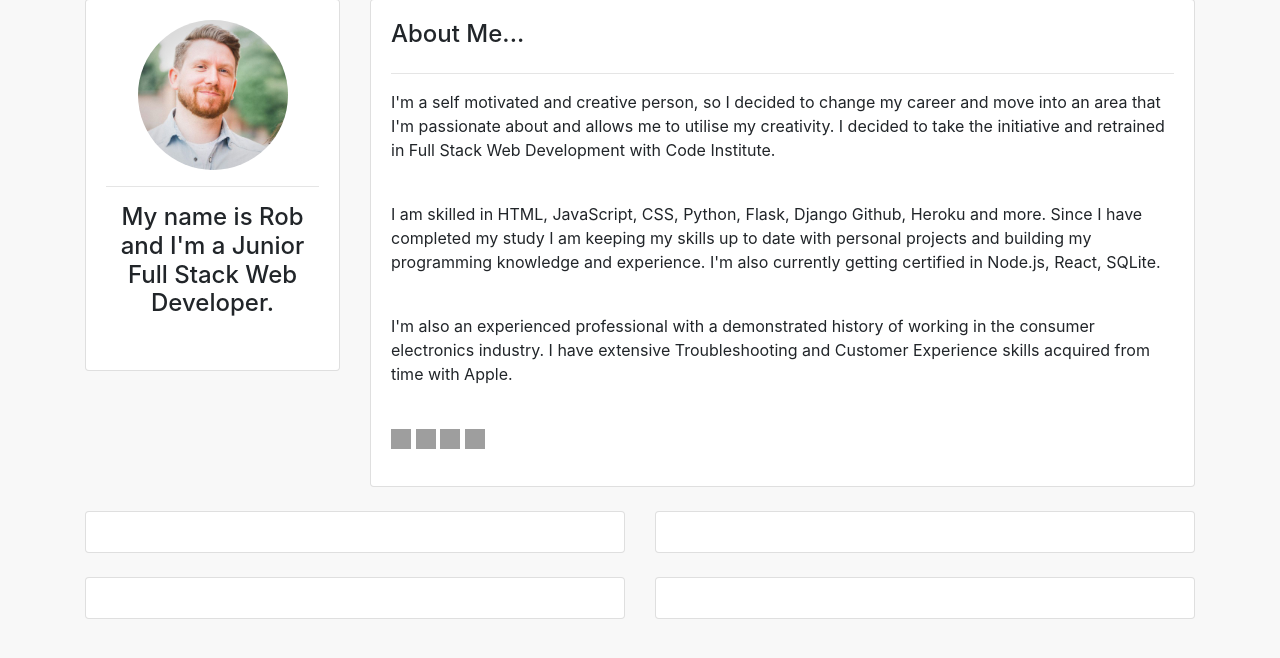
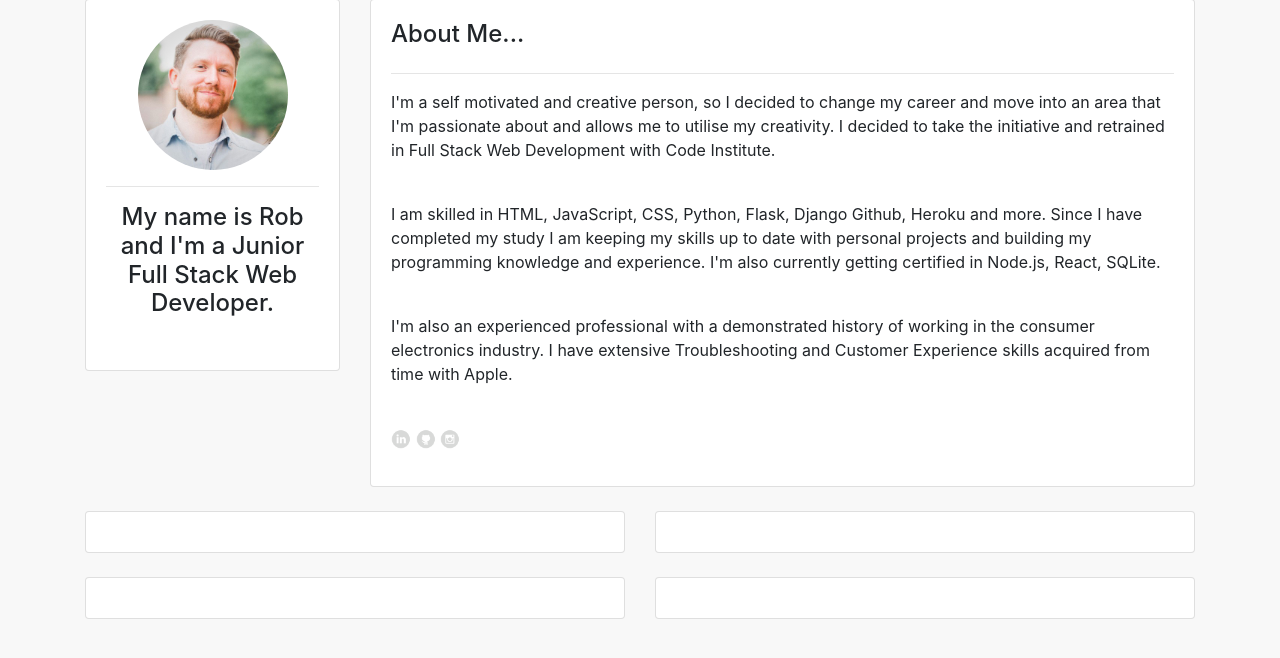
Before and after one commit to 1208kelly/portfolio-resume, a Django app: page / in a window 1280 px wide. Shown: the part 25-683 px from the top of the page. Run offline with Django 3.2, Linux system fonts and the light colour scheme; some libraries are stand-ins or nearby versions; grey boxes are pictures that could not be loaded.

Commit message:
Added social links and images

```diff
--- a/portfolio_base/templates/portfolio_base/home.html
+++ b/portfolio_base/templates/portfolio_base/home.html
@@ -32,10 +32,9 @@
                     <p>I'm also an experienced professional with a demonstrated history of working in the consumer electronics industry. I have extensive Troubleshooting and Customer Experience skills acquired from time with Apple.</p>
                     <br>
                     <ul class="social-links">
-						<li><img class="social" src="{% static 'images/facebook.png' %}"></li>
 						<li><img class="social" src="{% static 'images/linkedin.png' %}"></li>
-						<li><img class="social" src="{% static 'images/twitter.png' %}"></li>
-						<li><img class="social" src="{% static 'images/youtube.png' %}"></li>
+						<li><img class="social" src="{% static 'images/github.png' %}"></li>
+						<li><img class="social" src="{% static 'images/instagram.png' %}"></li>
 					</ul>
                 </div>
             </div>
```
Also changed, not shown: static/images/github.png (added), static/images/instagram.png (added), static/images/linkedin.png (added).
